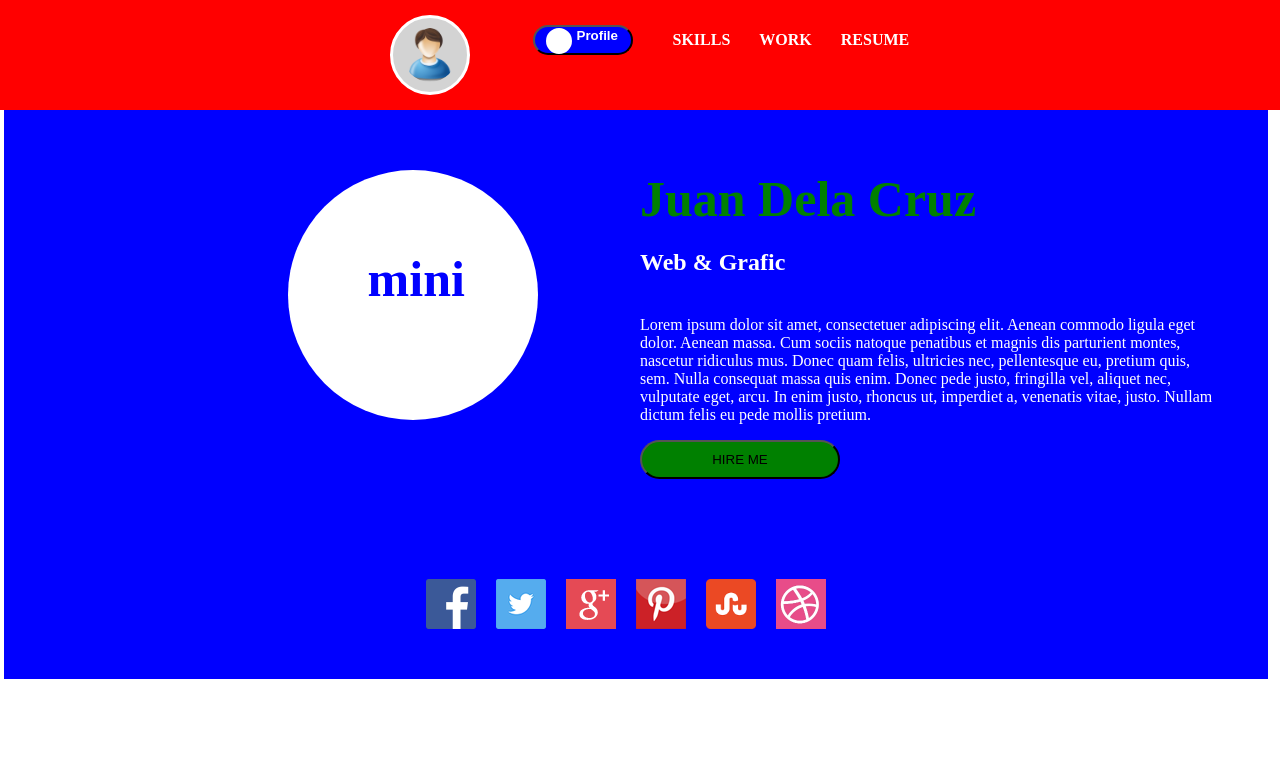
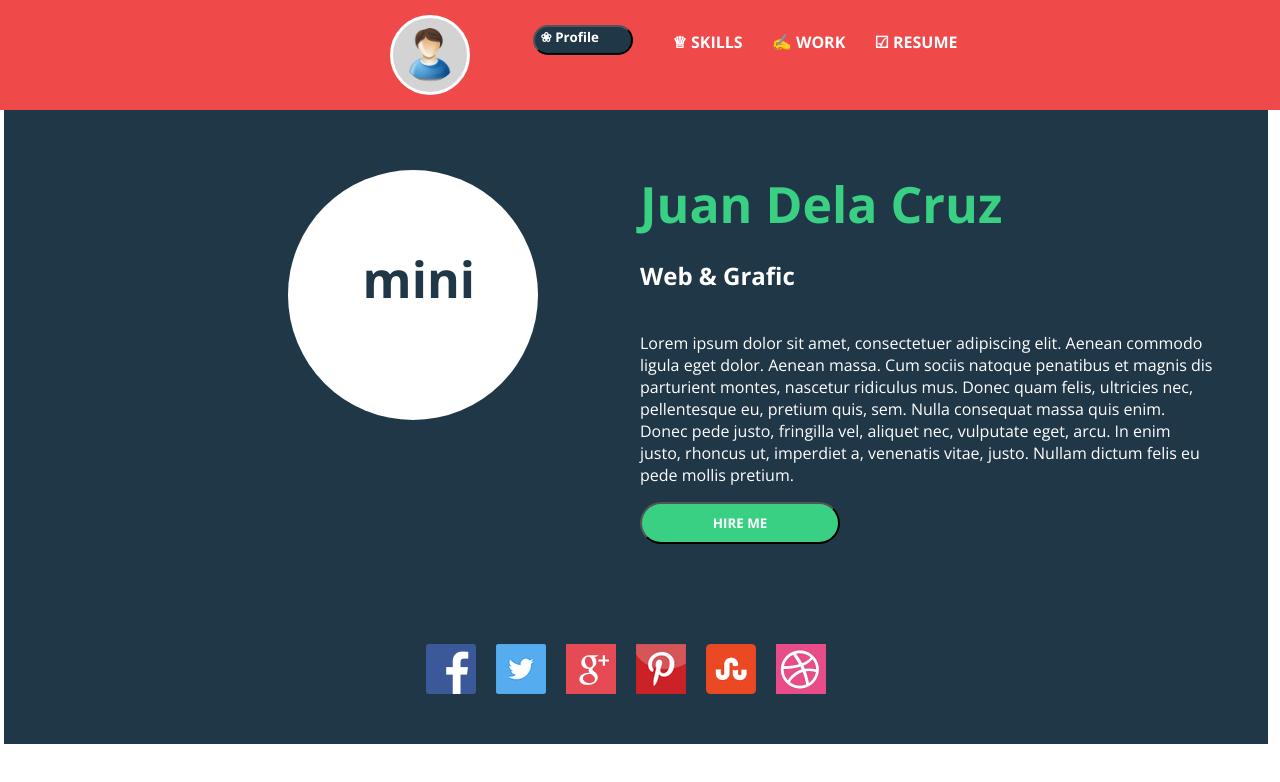
Before and after one commit to vanita22/portafolio-bem, a plain HTML site: page index.html in a window 1280 px wide. Drawn offline with nearby package versions, Linux system fonts and the light colour scheme; files that its build step writes are made by us from their sources.

Commit message:
cargando colores

```diff
--- a/assets/sass/_base.scss
+++ b/assets/sass/_base.scss
@@ -1,10 +1,13 @@
+*{
+	font-family: 'Open Sans', sans-serif;
+}
 .ae-container-fluid--full{
-	background-color: red;
+	background-color: $color_a; /*rojo*/
 	display: inline-flex;
 	width: 100% auto;
 	padding: 15px;
 	text-align: center;
-	color: white;
+	color: $color_d;
 	font-weight: bold;
 	img{
 		display: inline-flex;
@@ -14,22 +17,22 @@
 		margin-right: 5%;
 		border-radius: 100px;
 		background-color: lightgrey;
-		border:3px solid white;
+		border:3px solid $color_d;
 		padding: 10px;
 	}
-	button{
+	.btn button{
 		display: inline-flex;
 		width: 100px;
 		height: 30px;
-		background-color: blue;
-		color:white;
+		background-color: $color_b;
+		color:$color_d;
 		border-radius: 23px;
 		font-weight: bold;
 		margin-top: 10px;
-		img{
+		.btn img{
 			width: 10px;
 			height: 10px;
-			background-color: white;
+
 			margin-left: 5px;
 			margin-right: 5px;
 		}
@@ -48,25 +51,25 @@
 }
 
 .ae-grid{
-	background-color: blue;
+	background-color: $color_b; /*azuloscuro*/
 	position: relative;
 	width: 100%;
 	height: auto;
 	top: 70px;
 	padding: 50px;
-	color: white;
+	color: $color_d;
 	.imagen h1{
-		background-color: white;
-		color: blue;
+		background-color: $color_d;
+		color: $color_b;
 		width: 250px;
 		height: 250px;
 		font-size: 50px;
 		border-radius: 300px;
 		margin-left: 40%;
-		padding: 80px;
+		padding: 75px;
 	}
 	h1{
-		color: green;
+		color: $color_c;
 		font-size: 50px;
 	}
 	h2{
@@ -77,8 +80,10 @@
 		width: 200px;
 		height: auto;
 		padding: 10px;
-		background-color: green;
+		background-color: $color_c; /*verde*/
 		border-radius: 30px;
+		color: $color_d;
+		font-weight: 700;
 	}
 	.box1{
 		display: inline-flex;
--- a/assets/sass/_variable.scss
+++ b/assets/sass/_variable.scss
@@ -1,4 +1,4 @@
-$rojo: #e74c3c;
-$azul: blue;
-$blanco: white;
-$verde: green;
+$color_a:#f04949; /*rojo*/
+$color_b:#203748; /*azul*/
+$color_c:#39d084; /*verde*/
+$color_d:#fff; /*blanco*/
--- a/assets/sass/main.scss
+++ b/assets/sass/main.scss
@@ -1,4 +1,4 @@
 @import url('../css/aurora-grid/aurora-grid.min.css');
-@import '_base.scss';
 @import '_variable.scss';
 @import '_mixin.scss';
+@import '_base.scss';
--- a/index.html
+++ b/index.html
@@ -8,16 +8,17 @@
 	<!-- Link archivo css-->
 	<link rel="stylesheet" href="aurora-grid.css">
 	<link rel="stylesheet" type="text/css" href="assets/css/main.css">
+	<link href="https://fonts.googleapis.com/css?family=Open+Sans:300,400,600,700,800" rel="stylesheet">
 
 </head>
 <body>
 	<div class="ae-container-fluid ae-container-fluid--full" id="box">
 		<img src="assets/img/usuario.png" alt="">
-		<div class="btn"><button><img src="assets/img/user.png"> Profile</button></div>
+		<div class="btn"><button>❀ Profile</button></div>
 		<ul>
-			<li>SKILLS</li>
-			<li>WORK</li>
-			<li>RESUME</li>
+			<li>♕  SKILLS</li>
+			<li>✍  WORK</li>
+			<li>☑  RESUME</li>
 		</ul>
 	</div>
 
```
Also changed, not shown: assets/css/main.css, 1 other file.
